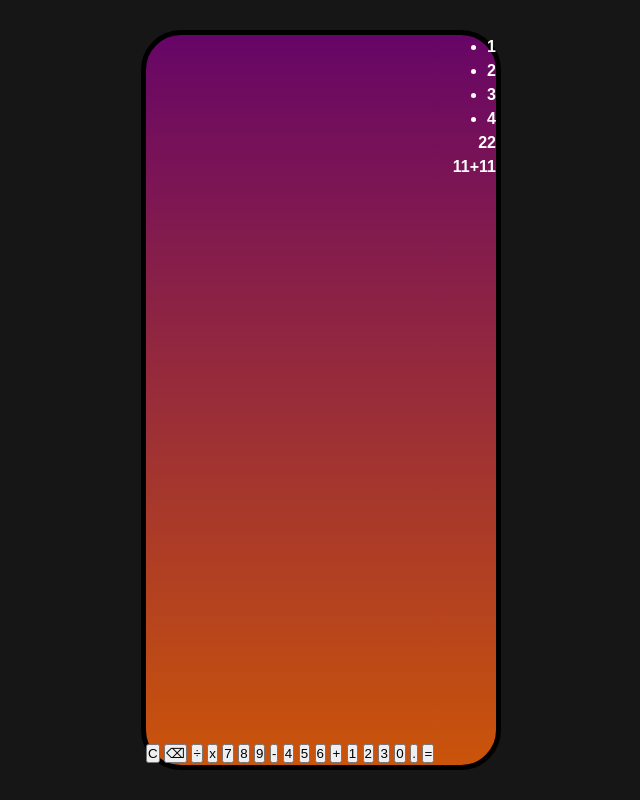
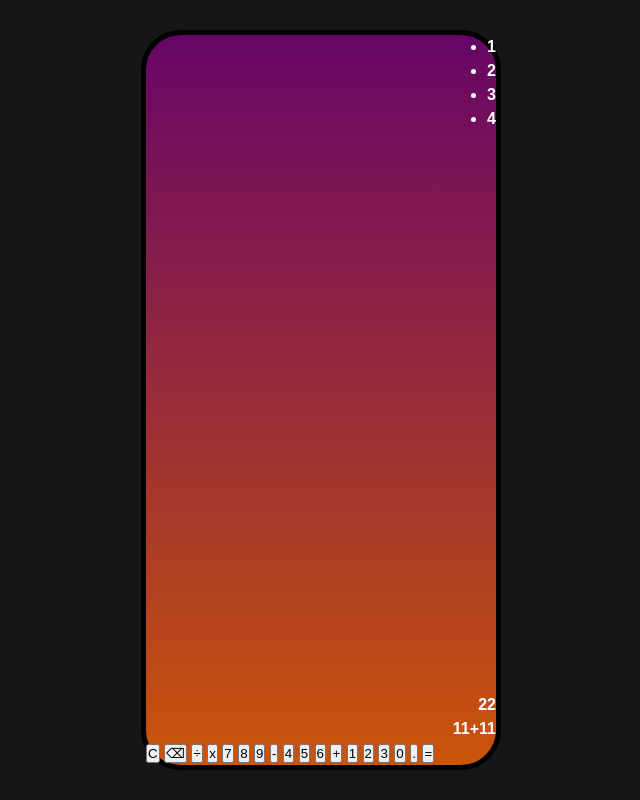
Before and after one commit to Chiwiee/calculator_project, a plain HTML site: page index.html in a window 1280 px wide. Shown: the top 800 px of the page, without its empty margins (579-1219 px from the left). Drawn offline with Linux system fonts and the light colour scheme.

Commit message:
Create previous-result selector + css properties

```diff
--- a/style.css
+++ b/style.css
@@ -34,3 +34,8 @@ body {
   align-items: flex-end;
   flex: 1 1 50%;
 }
+#previous-result {
+  display: flex;
+  flex-direction: column;
+  flex: 1 1 33.333333333%;
+}
```
